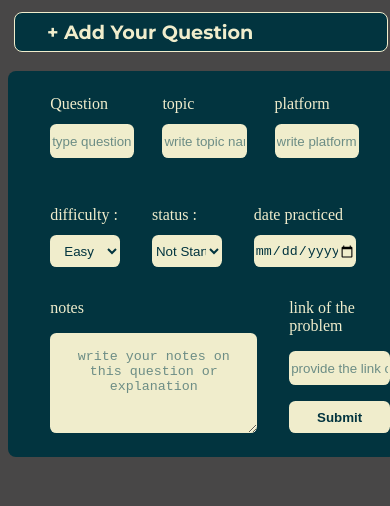
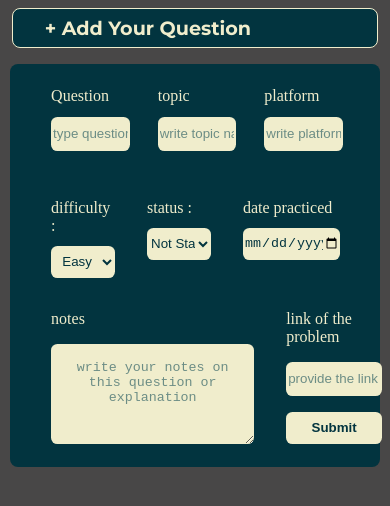
Before and after one commit to keshavnagar/dsa-tracker, a plain HTML site: page index.htm in a window 390 px wide. Drawn offline with Linux system fonts and the light colour scheme.

Commit message:
add responsive ness to button of add question and responsive ness but little to form

```diff
--- a/style.css
+++ b/style.css
@@ -172,9 +172,14 @@ tr td:nth-child(8) {
 }
 
 
-@media (max-width:770px) {
+@media (max-width:768px) {
   .add-question-button{
-    margin: 1% 1% 1% 1.6%;
+    width: 98%;
+    margin: 0 auto;
+  }
+  .add-question-form{
+     width: 95%;
+    margin: 0 auto;
   }
 
 }
```
